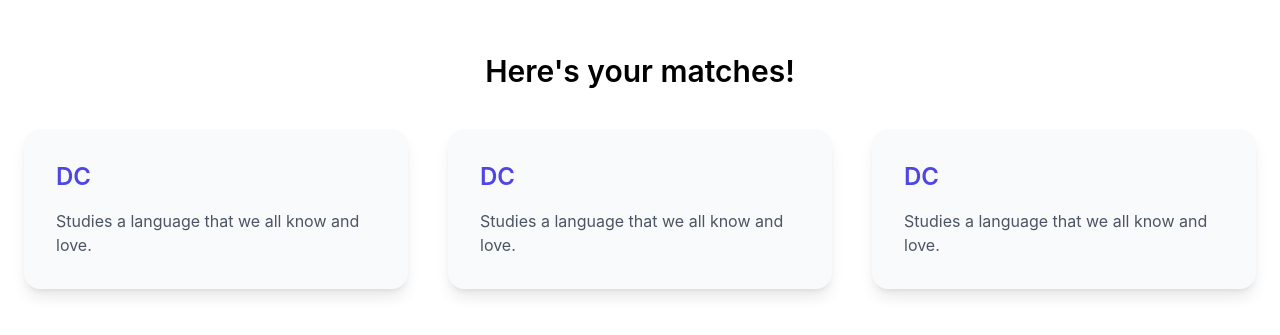
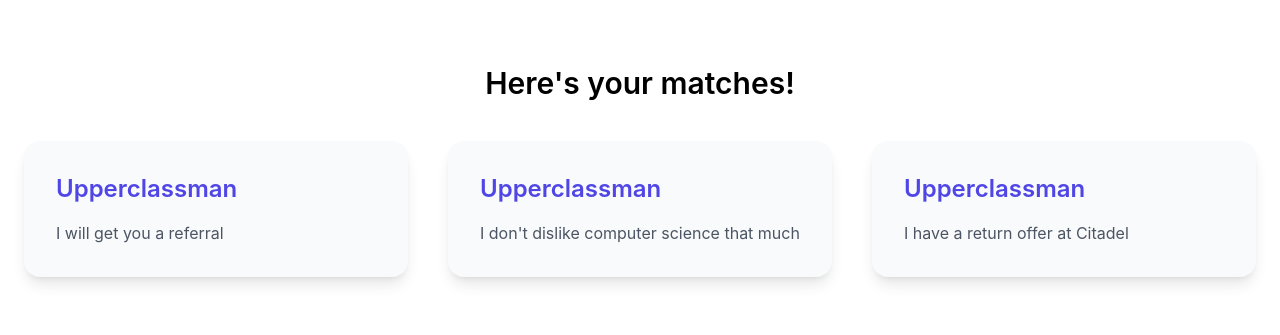
Before and after one commit to dkwncho/DP-Hacks-2024, a React (Create React App) app in the folder frontend/: page /get-matches in a window 1280 px wide. Shown: the part 169-504 px from the top of the page. Built offline with nearby package versions, Linux system fonts and the light colour scheme; no server answers.

Commit message:
please work

```diff
--- a/frontend/src/pages/CreateAccount.jsx
+++ b/frontend/src/pages/CreateAccount.jsx
@@ -54,19 +54,19 @@ export default function CreateAccount() {
         window.location.href = '/dashboard';
       })
 
-      // const response = axios
-      //   .post("http://127.0.0.1:5000/api/users", {
-      //     first_name: name,
-      //     last_name: name,
-      //     major: major,
-      //     email: name,
-      //     grade: year,
-      //     description: interests,
-      //     receive_advice: JSON.stringify(advicePreference === "get"),
-      //     give_advice: JSON.stringify(advicePreference === "give")
-      //   }).then((response) => {
-      //     console.log(response.data)
-      //   }).catch((error) => {console.log(error.response.data)})
+      const response = axios
+        .post("http://127.0.0.1:5000/api/users", {
+          first_name: name,
+          last_name: name,
+          major: major,
+          email: name,
+          grade: year,
+          description: interests,
+          receive_advice: JSON.stringify(advicePreference === "get"),
+          give_advice: JSON.stringify(advicePreference === "give")
+        }).then((response) => {
+          console.log(response.data)
+        }).catch((error) => { console.log(error.response.data) })
     })
   }
 
@@ -84,9 +84,6 @@ export default function CreateAccount() {
         <div className="container mx-auto px-4 py-4 flex justify-between items-center">
           <motion.h1
             className="text-3xl font-bold text-indigo-600"
-              initial={{ opacity: 0, y: -50 }}
-              animate={{ opacity: 1, y: 0 }}
-              transition={{ duration: 0.5 }}
             onClick={() => window.location.path = "/"}
           >
             PennPals
@@ -97,7 +94,11 @@ export default function CreateAccount() {
         sliderRef = slider;
       }}>
         <div>
-          <div className="flex flex-col justify-center h-[75vh] items-center w-6/12 m-auto gap-7">
+          <motion.div className="flex flex-col justify-center h-[75vh] items-center w-6/12 m-auto gap-7"
+            initial={{ opacity: 0, y: -50 }}
+            animate={{ opacity: 1, y: 0 }}
+            transition={{ duration: 0.5 }}
+          >
             <p className="self-start text-xl">What's your name?</p>
             <form onSubmit={(e) => { if (name) next(e) }} className="flex items-center gap-5 w-full">
               <input
@@ -121,7 +122,7 @@ export default function CreateAccount() {
                 Next
               </button>
             </form>
-          </div>
+          </motion.div>
         </div>
         <div>
           <div className="flex flex-col justify-center h-[75vh] items-center w-6/12 m-auto gap-7">
--- a/frontend/src/pages/GetMatches.jsx
+++ b/frontend/src/pages/GetMatches.jsx
@@ -1,51 +1,116 @@
-import React from 'react'
+import React, { useState } from 'react'
 import { motion } from 'framer-motion'
+import { auth, db } from '../firebase';
+import { set, ref, update, get, child } from 'firebase/database';
+import axios from 'axios';
+
 
 export default function GetMatches() {
+    const data = [
+        {
+            "id": 3,
+            "first_name": "Upperclassman",
+            "last_name": "2",
+            "email": "upperclassman@seas.upenn.edu",
+            "major": "Computer Science",
+            "grade": "Senior",
+            "receive_advice": false,
+            "give_advice": true,
+            "description": "I will get you a referral"
+        },
+        {
+            "id": 5,
+            "first_name": "Upperclassman",
+            "last_name": "4",
+            "email": "upperclassman@seas.upenn.edu",
+            "major": "Computer Science",
+            "grade": "Senior",
+            "receive_advice": false,
+            "give_advice": true,
+            "description": "I don't dislike computer science that much"
+        },
+        {
+            "id": 2,
+            "first_name": "Upperclassman",
+            "last_name": "1",
+            "email": "upperclassman@seas.upenn.edu",
+            "major": "Computer Science",
+            "grade": "Senior",
+            "receive_advice": false,
+            "give_advice": true,
+            "description": "I have a return offer at Citadel"
+        }
+    ]
+
+    const [userid, setid] = useState();
+
+    if (!userid)
+        auth.onAuthStateChanged(function (user) {
+        setid(user.uid);
+        })
+
+    function choosePerson(i) {
+        let person = data[i];
+
+        let personEmail = person.email;
+        let personName = person.first_name;
+
+        update(ref(db, `users/${userid}/`), {
+            partnerEmail: personEmail,
+            partnerName: personName,
+        });
+
+
+        get(child(ref(db), `/users/`)).then((snapshot) => {
+            if (snapshot.exists()) {
+              let stuff = snapshot.val();
+
+              let allIDs = Object.keys(stuff);
+
+              var result = allIDs.filter(id => {
+                return stuff[id].email === personEmail
+              })
+
+              console.log(personEmail)
+              console.log(result)
+
+              update(ref(db, `users/${result}/`), {
+                partnerEmail: stuff[userid].email,
+                partnerName: stuff[userid].name,
+            });
+            } else {
+              console.log("No data available");
+            }
+          }).catch((error) => {
+            console.error(error?.response?.data);
+          });
+
+          window.location.href = "/dashboard"
+
+    }
+
+
     return (
         <div className="flex flex-col w-full h-[85vh] justify-center items-center">
             <div className='mb-10 text-3xl font-semibold'>Here's your matches!</div>
             <div>
                 <div class="flex gap-10 justify-center">
+                    {data.map((el, i) => (
                          <motion.div
-                        key={0}
+                         key={i}
                          className="bg-gray-50 p-8 rounded-2xl shadow-lg hover:shadow-xl transition-shadow"
                          style={{ width: "30vw" }}
                          initial={{ opacity: 0, y: 20 }}
                          animate={{ opacity: 1, y: 0 }}
                          transition={{ duration: 0.5, delay: 1 * 0.3 }}
+                         onClick={() => {choosePerson(i)}}
                      >
                          <h4 className="text-2xl font-semibold mb-4 text-indigo-600">
-                            DC
+                             {el.first_name}
                          </h4>
-                        <p className="text-gray-600">Studies a language that we all know and love.</p>
+                         <p className="text-gray-600">{el.description}</p>
                      </motion.div>
-                    <motion.div
-                        key={0}
-                        className="bg-gray-50 p-8 rounded-2xl shadow-lg hover:shadow-xl transition-shadow"
-                        style={{ width: "30vw" }}
-                        initial={{ opacity: 0, y: 20 }}
-                        animate={{ opacity: 1, y: 0 }}
-                        transition={{ duration: 0.5, delay: 1 * 0.3 }}
-                    >
-                        <h4 className="text-2xl font-semibold mb-4 text-indigo-600">
-                            DC
-                        </h4>
-                        <p className="text-gray-600">Studies a language that we all know and love.</p>
-                    </motion.div>
-                    <motion.div
-                        key={0}
-                        className="bg-gray-50 p-8 rounded-2xl shadow-lg hover:shadow-xl transition-shadow"
-                        style={{ width: "30vw" }}
-                        initial={{ opacity: 0, y: 20 }}
-                        animate={{ opacity: 1, y: 0 }}
-                        transition={{ duration: 0.5, delay: 1 * 0.3 }}
-                    >
-                        <h4 className="text-2xl font-semibold mb-4 text-indigo-600">
-                            DC
-                        </h4>
-                        <p className="text-gray-600">Studies a language that we all know and love.</p>
-                    </motion.div>
+                    ))}
                 </div>
             </div>
         </div>
--- a/frontend/src/pages/LandingPage.jsx
+++ b/frontend/src/pages/LandingPage.jsx
@@ -30,7 +30,7 @@ export default function LandingPage() {
                 {[
                   { name: "About", href: "#about" },
                   { name: "Features", href: "#features" },
-                  { name: "Sign Up", href: "/signup" },
+                  { name: "Sign Up", href: "/create-account" },
                   { name: "Login", href: "/login" },
                 ].map((item, index) => (
                   <motion.li
```
Also changed, not shown: frontend/src/pages/Dashboard.jsx (+20 -21 lines), 1 other file (tests, documents, lock files or other folders). Lines whose indentation alone changed are shown as unchanged.
